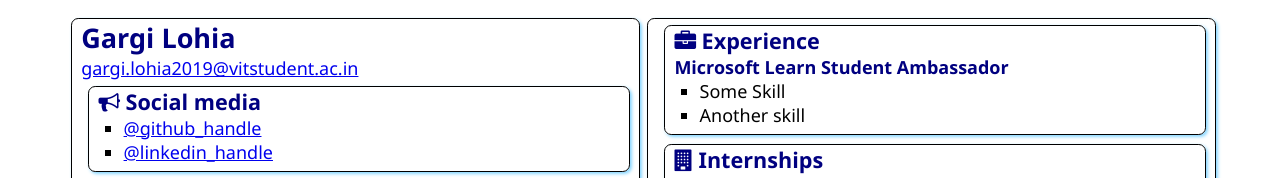
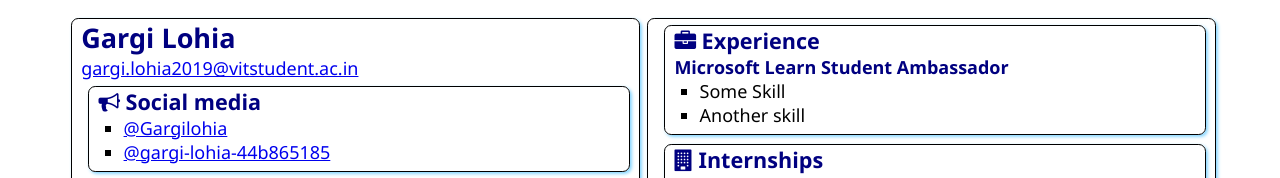
Before and after one commit to Gargilohia/SATechnicalOnboarding, a plain HTML site: page src/index.html in a window 1280 px wide. Shown: the top 178 px of the page. Drawn offline with Linux system fonts and the light colour scheme.

Commit message:
Added handles

```diff
--- a/src/index.html
+++ b/src/index.html
@@ -21,8 +21,8 @@
                     Social media
                 </h2>
                 <ul>
-                    <li><a href="https://github.com/Gargilohia">@github_handle</a></li>
-                    <li><a href="https://linkedin.com/in/gargi-lohia-44b865185">@linkedin_handle</a></li>
+                    <li><a href="https://github.com/Gargilohia">@Gargilohia</a></li>
+                    <li><a href="https://linkedin.com/in/gargi-lohia-44b865185">@gargi-lohia-44b865185</a></li>
                 </ul>
             </section>
 
```
